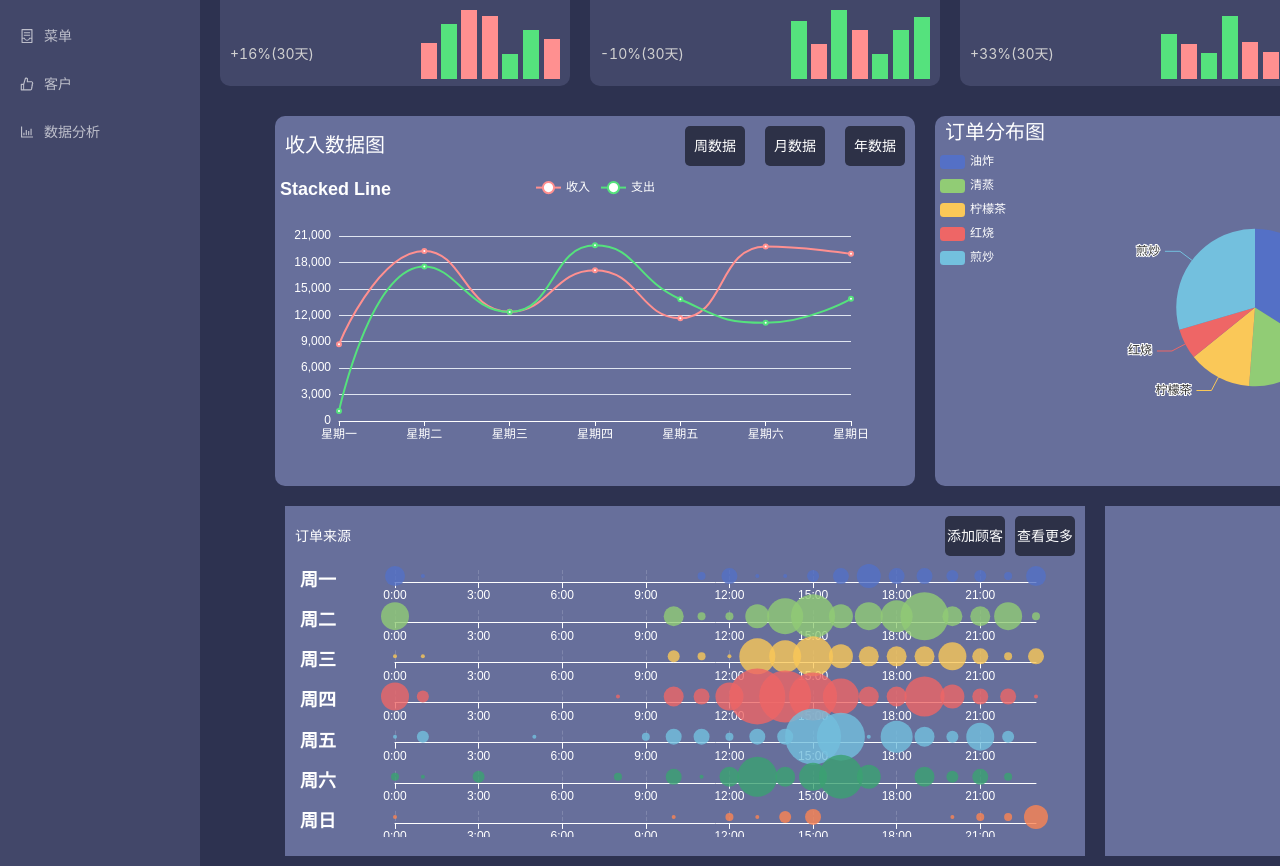
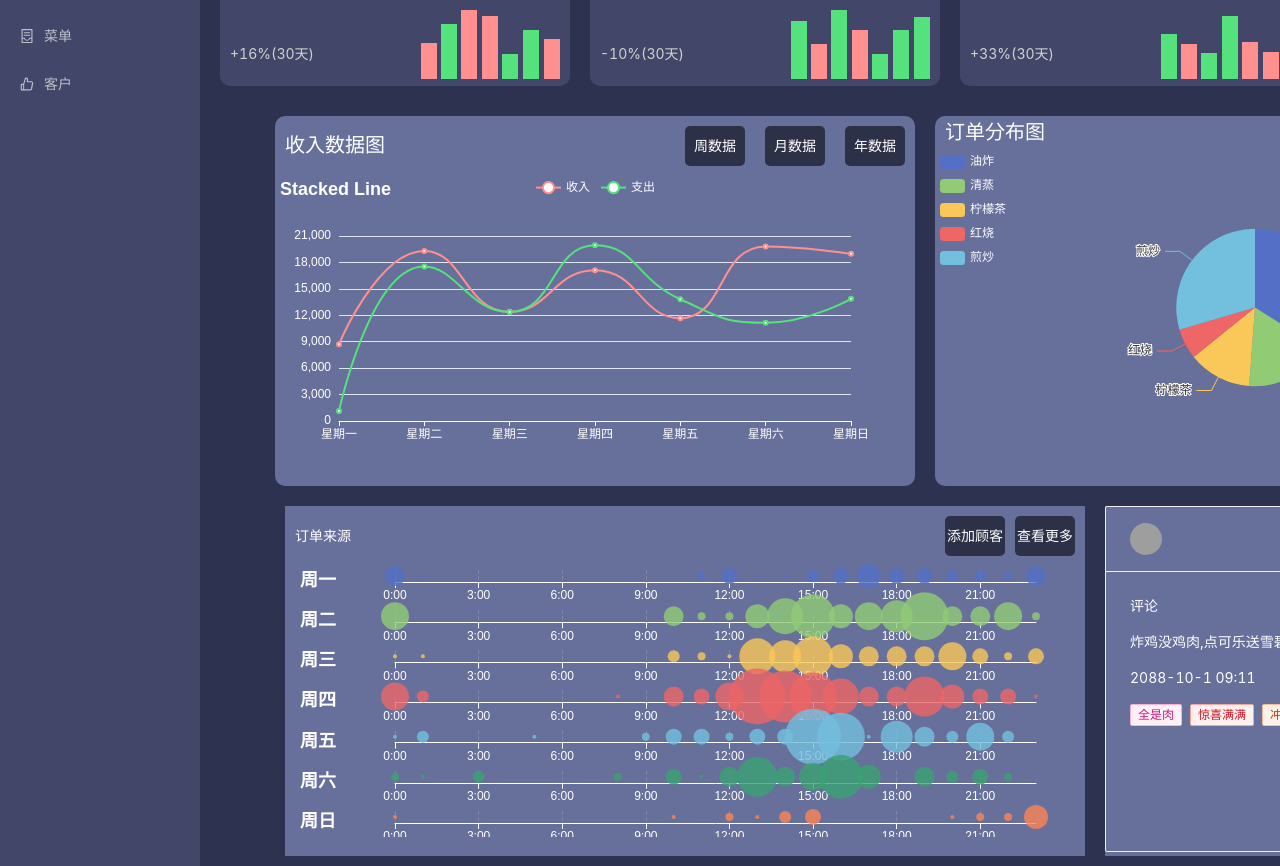
Before and after one commit to yeedme/react18-admin, a React (Create React App) app: page /#/guard/LayoutHome/dashboard in a window 1280 px wide. Shown: the part 148-1014 px from the top of the page. Built offline with nearby package versions, Linux system fonts and the light colour scheme; grey boxes are pictures that could not be loaded.

Commit message:
feat:内容补充

```diff
--- a/craco.config.js
+++ b/craco.config.js
@@ -1,4 +1,4 @@
-const CracoLessPlugin = require('craco-less');
+const CracoLessPlugin = require("craco-less");
 
 module.exports = {
   plugins: [
@@ -7,7 +7,9 @@ module.exports = {
       options: {
         lessLoaderOptions: {
           lessOptions: {
-            modifyVars: { '@primary-color': '#f9b17a;@table-row-hover-bg:#f9b17a'},
+            modifyVars: {
+              "@primary-color": "#f9b17a;@table-row-hover-bg:#f9b17a;@card-head-color:#676f9b;@card-background:#676f9b;",
+            },
             javascriptEnabled: true,
           },
         },
--- /dev/null
+++ b/src/component/RecentComment/RecentComment.css
@@ -0,0 +1,10 @@
+.RecentComment {
+  width: 100%;
+  height: 100%;
+}
+.RecentComment p {
+  color: white;
+}
+.RecentComment .ant-card-body {
+  height: 280px;
+}
--- a/src/component/RecentComment/RecentComment.jsx
+++ b/src/component/RecentComment/RecentComment.jsx
@@ -1,7 +1,61 @@
-import React from 'react'
-
+import React from "react";
+import "./RecentComment.less";
+import { Carousel, Card, Avatar, Tag } from "antd";
 export default function RecentComment() {
   return (
-    <div>RecentComment</div>
-  )
+    <>
+      <div className="RecentComment">
+        <Carousel className="hundredPrecent">
+          <div>
+            <Card
+              title={
+                <>
+
+                  <Avatar src="https://joeschmoe.io/api/v1/joke" />
+                </>
+              }
+              extra={<a href="#">更多</a>}
+              style={{
+                width: "100%",
+                height: "100%",
+              }}
+            >
+              <p>评论</p>
+              <p>炸鸡没鸡肉,点可乐送雪碧？下次再来</p>
+              <p>2088-10-1 09:11</p>
+              <div>
+                <Tag color="magenta">全是肉</Tag>
+                <Tag color="red">惊喜满满</Tag>
+                <Tag color="volcano">冲刺</Tag>
+              </div>
+            </Card>
+          </div>
+          <div>
+            <Card
+              title={
+                <>
+                  <Avatar src="https://joeschmoe.io/api/v1/jake" />
+                </>
+              }
+              extra={<a href="#">更多</a>}
+              style={{
+                width: "100%",
+                height: "100%",
+              }}
+            >
+              <p>评论</p>
+              <p>好吃是真的好吃</p>
+              <p>2088-10-1 09:11</p>
+              <div>
+                <Tag color="green">绿色有机</Tag>
+                <Tag color="red">好吃</Tag>
+                <Tag color="cyan">好评</Tag>
+                <Tag color="cyan">干净</Tag>
+              </div>
+            </Card>
+          </div>
+        </Carousel>
+      </div>
+    </>
+  );
 }
--- a/src/component/RecentComment/RecentComment.less
+++ b/src/component/RecentComment/RecentComment.less
@@ -0,0 +1,10 @@
+.RecentComment{
+    width: 100%;
+    height: 100%;
+    p{
+        color: white;
+    }
+    .ant-card-body{
+        height: 280px;
+    }
+}
--- a/src/index.css
+++ b/src/index.css
@@ -52,6 +52,7 @@ code {
 .position_absolute{
   position: absolute;
 }
-#loading{
-
+.hundredPrecent{
+  width:100%;
+  height:100%;
 }
--- a/src/pages/Dashboard/Dashboard.jsx
+++ b/src/pages/Dashboard/Dashboard.jsx
@@ -88,7 +88,7 @@ export default function Dashboard() {
           <div className="echartTypeOne"><RevenueChart/></div>
           <div className="echartTypeOne"><SummaryChart/></div>
           <div className="echartTypeTwo"><RecenterCustomer/></div>
-          <div className="echartTypeThree"></div>
+          <div className="echartTypeThree"><RecentComment/></div>
         </div>
       </div>
     </div>
--- a/src/pages/Layout/LayoutHome.jsx
+++ b/src/pages/Layout/LayoutHome.jsx
@@ -70,9 +70,9 @@ export default function LayoutHome() {
             label: "客户",
           },
           {
-            key: "/guard/LayoutHome/analyse",
-            icon: <BarChartOutlined />,
-            label: "数据分析",
+            // key: "/guard/LayoutHome/analyse",
+            // icon: <BarChartOutlined />,
+            // label: "数据分析",
           },
         ]}
       />
--- a/src/pages/Order/Order.jsx
+++ b/src/pages/Order/Order.jsx
@@ -14,17 +14,17 @@ const Vdata = [
   {
     name: "小明",
     orderId: "#1001",
-    menony: "13,123",
-    D7: "+7.1%",
-    D30: "-10%",
-    Dy: "+2%",
-    today: "+6%",
+    menony: "5,123",
+    D7: "+1.1%",
+    D30: "+10%",
+    Dy: "-4%",
+    today: "-10%",
     key: "1",
   },
   {
     name: "张三",
     orderId: "#1002",
-    menony: "13,123",
+    menony: "9,123",
     D7: "+7.1%",
     D30: "-10%",
     Dy: "+2%",
@@ -34,28 +34,48 @@ const Vdata = [
   {
     name: "王大牛",
     orderId: "#1003",
-    menony: "13,123",
-    D7: "+7.1%",
-    D30: "-10%",
-    Dy: "+2%",
-    today: "+6%",
+    menony: "12,223",
+    D7: "-13%",
+    D30: "-9%",
+    Dy: "+3.6%",
+    today: "+3%",
     key: "3",
   },
   {
     name: "赵六",
     orderId: "#1004",
-    menony: "13,123",
+    menony: "3,187",
+    D7: "+3.1%",
+    D30: "-0.99%",
+    Dy: "+1%",
+    today: "-16%",
+    key: "4",
+  },
+  {
+    name: "小李",
+    orderId: "#1005",
+    menony: "7,123",
     D7: "+7.1%",
-    D30: "-10%",
-    Dy: "+2%",
-    today: "+6%",
-    key: "4",
+    D30: "+3.51%",
+    Dy: "+3%",
+    today: "+11%",
+    key: "5",
+  },
+  {
+    name: "小黑",
+    orderId: "#1006",
+    menony: "-3,178",
+    D7: "-10.1%",
+    D30: "-10.3%",
+    Dy: "-3%",
+    today: "-19%",
+    key: "6",
   },
 ];
 //标签页的数据
 const TaBitems = [
-  { label: '项目 1', key: 'item-1',  }, // 务必填写 key
-  { label: '项目 2', key: 'item-2',  },
+  { label: '全部订单', key: 'item-1',  }, // 务必填写 key
+  { label: '异常订单', key: 'item-2',  },
 ];
 //渲染table里的 D7 D30...
 function R(data) {
@@ -161,7 +181,7 @@ export default function Order() {
     </div>
     </div>
     <div className="OrderTails">
-    <Tabs items={TaBitems} />
+    <Tabs items={TaBitems} style={{color:'white'}}/>
       <Table
         className="OrderMenu"
         columns={columns}
```
